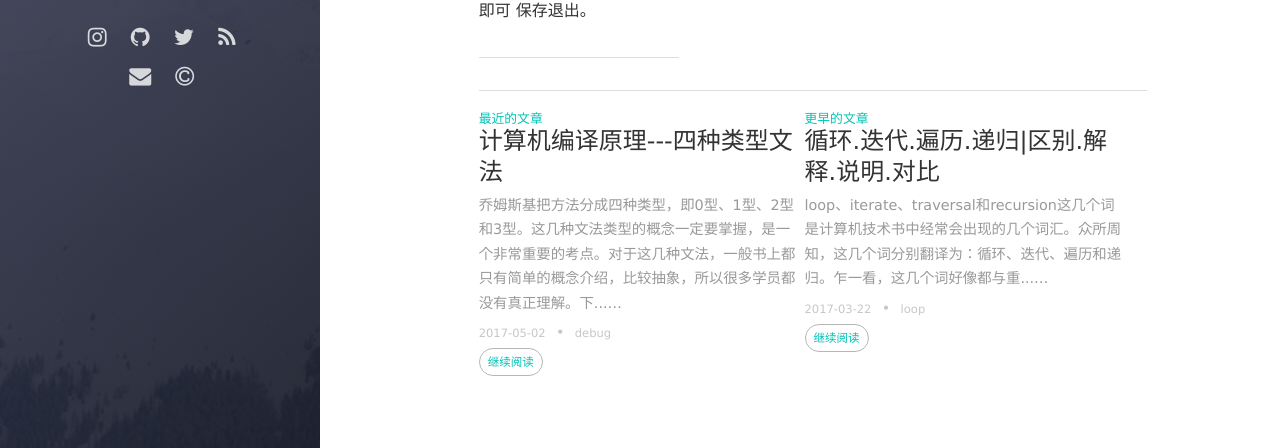
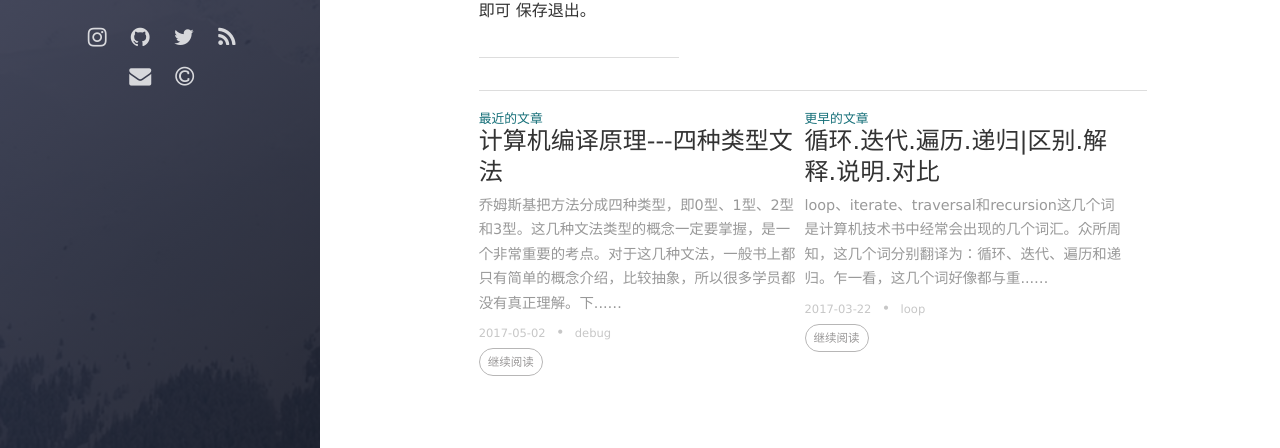
Before and after one commit to qyh214/liberxue.github.io, a Jekyll site: the page built from _posts/Mac/2017-03-22-mac-maven.md, in a window 1280 px wide and 1400 px high, scrolled down 969 px. Shown: the part 949-1397 px from the top of the window. Built offline with Jekyll 4.4.1, drawn with Linux system fonts in a browser that asks for light colours; nearby versions of some CDN libraries; comment, search, counter and statistics services are not loaded.

Commit message:
fix style css color

```diff
--- a/_sass/variables.scss
+++ b/_sass/variables.scss
@@ -22,8 +22,8 @@
 
 $blockquote-bg:     #FFFFFF;
 
-$link-color:        #00c3b6;
-$hover-color:       #00c3b6;
+$link-color:        #9a9898;
+$hover-color:       #156F78;
 
 $menu-link-color:        $hover-color;
 $menu-hover-color:       darken($menu-link-color, 15%);
```
